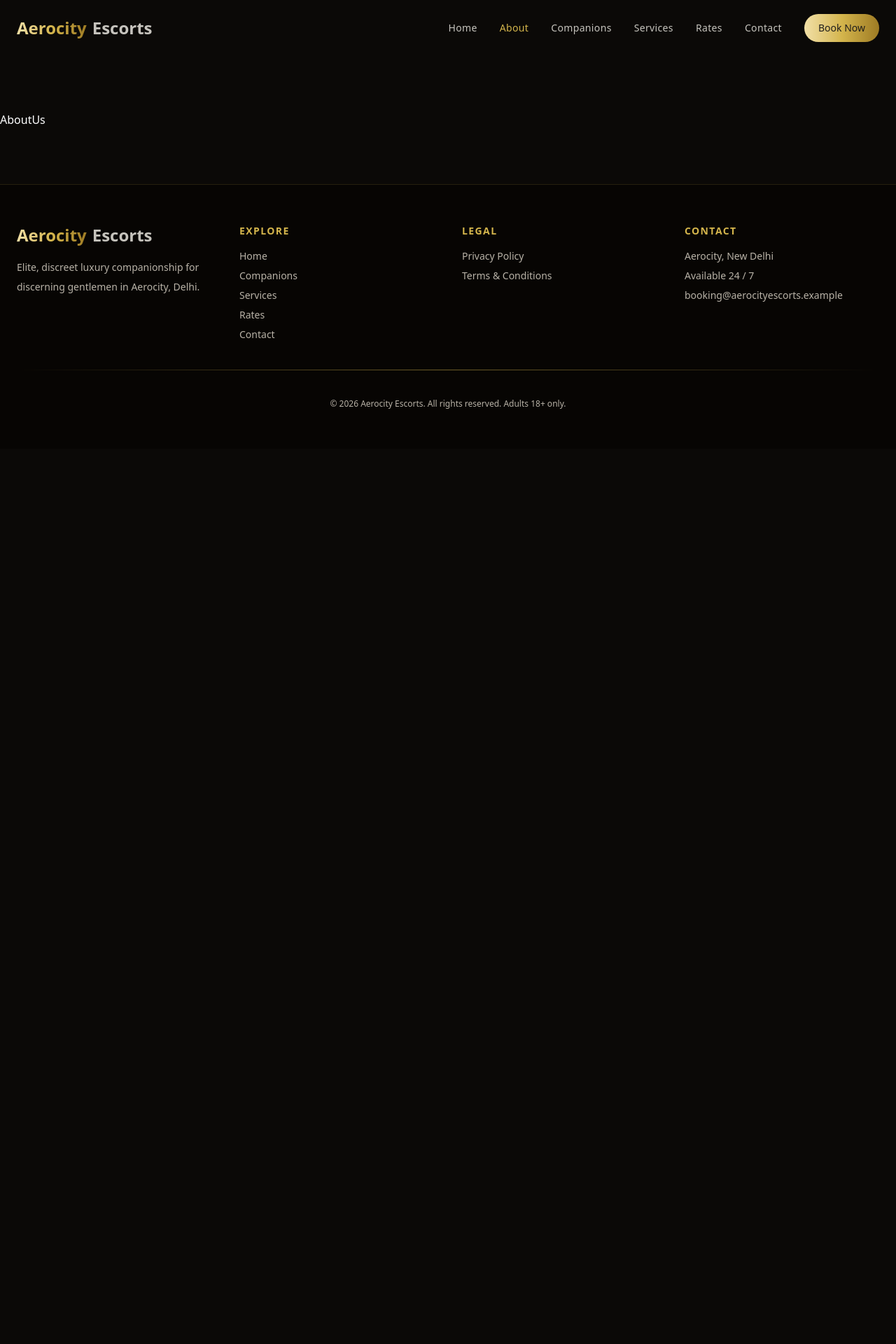
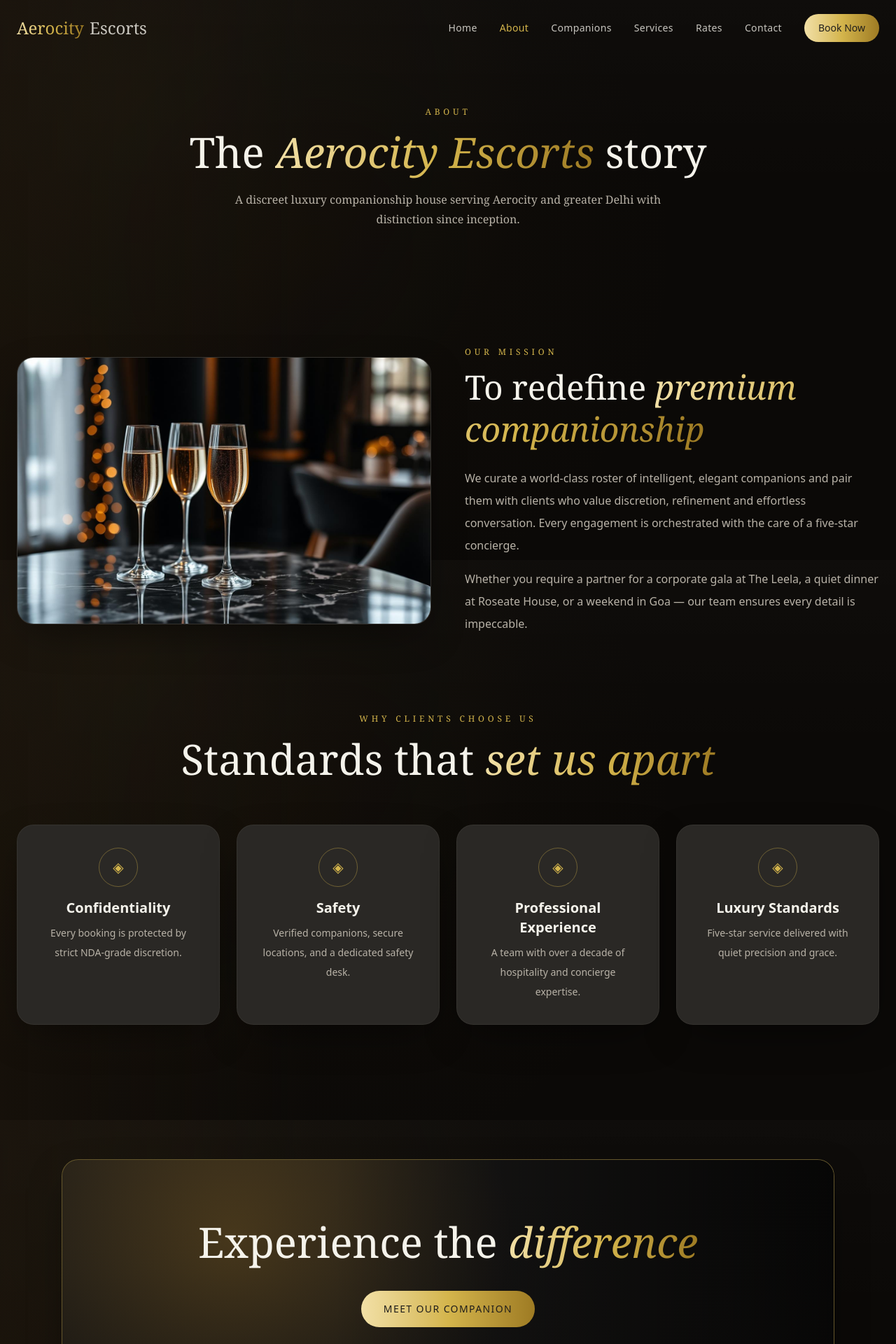
Before and after one commit to shekharsingh890/Agra-Escorts, a React (Vite) app: page /about-us in a window 1280 px wide. Shown: the top 1920 px of the page at 70% size. Before the commit the page ends 800 px from the top, so only its background shows below. Built offline with nearby package versions, Linux system fonts and the light colour scheme.

Commit message:
about page done

```diff
--- a/src/components/Footer.tsx
+++ b/src/components/Footer.tsx
@@ -14,15 +14,15 @@
       <div className="mx-auto max-w-7xl px-6 py-14">
         <div className="grid gap-10 md:grid-cols-3 lg:grid-cols-4">
           <div>
-            <NavLink to="/" className="flex items-center gap-2">
-              <span className="bg-linear-to-r from-[#f2e0a6] via-[#d4b54c] to-[#9e7b23] bg-clip-text text-2xl font-semibold text-transparent">Aerocity</span>
-              <span className="text-2xl font-semibold text-[#f5f3eb]/80">Escorts</span>
+            <NavLink to="/" className="flex items-center gap-2 font-serif">
+              <span className="bg-linear-to-r from-[#f2e0a6] via-[#d4b54c] to-[#9e7b23] bg-clip-text text-2xl font-normal text-transparent">Aerocity</span>
+              <span className="text-2xl font-normal text-[#f5f3eb]/80">Escorts</span>
             </NavLink>
             <p className="mt-4 text-sm leading-7 text-[#b8b2a7]">Elite, discreet luxury companionship for discerning gentlemen in Aerocity, Delhi.</p>
           </div>
 
           <div>
-            <h4 className="text-sm font-semibold uppercase tracking-widest text-[#d4b54c]">Explore</h4>
+            <h4 className="text-sm font-serif font-normal uppercase tracking-widest text-[#d4b54c]">Explore</h4>
             <div className="mt-4 flex flex-col gap-2 text-sm">
               {navItems.map((n) => (
                 <NavLink key={n.to} to={n.to} className="text-[#b8b2a7] transition-colors duration-300 hover:text-[#d4b54c]">
@@ -33,7 +33,7 @@
           </div>
 
           <div>
-            <h4 className="text-sm font-semibold uppercase tracking-widest text-[#d4b54c]">Legal</h4>
+            <h4 className="text-sm font-serif font-normal uppercase tracking-widest text-[#d4b54c]">Legal</h4>
             <div className="mt-4 flex flex-col gap-2 text-sm">
               <NavLink to="/privacy-policy" className="text-[#b8b2a7] transition-colors duration-300 hover:text-[#d4b54c]">
                 Privacy Policy
@@ -45,7 +45,7 @@
           </div>
 
           <div>
-            <h4 className="text-sm font-semibold uppercase tracking-widest text-[#d4b54c]">Contact</h4>
+            <h4 className="text-sm font-serif font-normal uppercase tracking-widest text-[#d4b54c]">Contact</h4>
             <div className="mt-4 flex flex-col gap-2 text-sm text-[#b8b2a7]">
               <span>Aerocity, New Delhi</span>
               <span>Available 24 / 7</span>
--- a/src/components/Header.tsx
+++ b/src/components/Header.tsx
@@ -25,9 +25,9 @@
   return (
     <div className={`fixed inset-x-0 top-0 z-50 transition-all duration-300 text-black/10 ${scrolled ? "bg-[#1f1d1b]/80 backdrop-blur-xl border-b border-[#514d45]/30 py-3" : "py-5"}`}>
       <div className="mx-auto flex max-w-7xl items-center justify-between px-6">
-        <NavLink to="/" className="flex items-center gap-2" onClick={() => setMenuOpen(false)}>
-          <span className="bg-linear-to-r from-[#f2e0a6] via-[#d4b54c] to-[#9e7b23] bg-clip-text text-2xl font-semibold text-transparent">Aerocity</span>
-          <span className="text-2xl font-semibold text-[#f5f3eb]/80">Escorts</span>
+        <NavLink to="/" className="flex font-serif items-center gap-2" onClick={() => setMenuOpen(false)}>
+          <span className="bg-linear-to-r from-[#f2e0a6] via-[#d4b54c] to-[#9e7b23] bg-clip-text text-2xl font-normal text-transparent">Aerocity</span>
+          <span className="text-2xl font-normal text-[#f5f3eb]/80">Escorts</span>
         </NavLink>
 
         <div className="hidden items-center gap-8 md:flex">
--- a/src/index.css
+++ b/src/index.css
@@ -9,6 +9,13 @@
 
   color: white;
   background-color: #0b0907;
+  background-image:
+    radial-gradient(circle at 15% 20%, rgba(61, 50, 27, 0.16), transparent 45%),
+    radial-gradient(circle at 35% 45%, rgba(71, 51, 19, 0.08), transparent 55%),
+    linear-gradient(90deg, rgba(30,22,12,.55) 0%, rgba(11,9,7,0) 35%),
+    linear-gradient(180deg, rgba(255,255,255,.015) 0%, transparent 35%);
+  background-repeat: no-repeat;
+  background-attachment: fixed;
 
   font-synthesis: none;
   text-rendering: optimizeLegibility;
--- a/src/pages/AboutUs.tsx
+++ b/src/pages/AboutUs.tsx
@@ -1,8 +1,96 @@
+import Heading from '../section/Heading'
+import About from '../assets/about.jpg'
+import { NavLink } from 'react-router-dom';
 
+const pillars = [
+  { t: "Confidentiality", d: "Every booking is protected by strict NDA-grade discretion." },
+  { t: "Safety", d: "Verified companions, secure locations, and a dedicated safety desk." },
+  { t: "Professional Experience", d: "A team with over a decade of hospitality and concierge expertise." },
+  { t: "Luxury Standards", d: "Five-star service delivered with quiet precision and grace." },
+];
 
 const AboutUs = () => {
   return (
-    <div>AboutUs</div>
+    <>
+      <section className="mx-auto max-w-7xl px-6 py-8 pt-38">
+        <Heading badge="About"
+          title={
+            <>
+              The{" "}
+              <span className="bg-linear-to-r from-[#f2e0a6] via-[#d4b54c] to-[#9e7b23] bg-clip-text italic text-transparent">
+                Aerocity Escorts
+              </span>{" "}
+              story
+            </>
+          } subtitle="A discreet luxury companionship house serving Aerocity and greater Delhi with distinction since inception."
+        />
+      </section>
+
+      <section className="mx-auto mt-20 grid max-w-7xl gap-12 px-6 md:grid-cols-2 md:items-center">
+        <div className="overflow-hidden rounded-3xl border border-[#514d45]/30 bg-[#2a2825] shadow-[0_20px_60px_-20px_rgba(0,0,0,0.6)]">
+          <img src={About} alt="Luxury ambiance" loading="lazy" width={1400} height={900} className="h-full w-full object-cover"/>
+        </div>
+
+        <div>
+          <p className="text-xs font-serif uppercase tracking-[0.4em] text-[#d4b54c]">Our Mission</p>
+          <h2 className="mt-3 text-3xl font-serif font-normal leading-tight text-[#f5f3eb] md:text-5xl">
+            To redefine{" "}
+            <span className="bg-linear-to-r from-[#f2e0a6] via-[#d4b54c] to-[#9e7b23] bg-clip-text italic text-transparent">
+              premium companionship
+            </span>
+          </h2>
+
+          <p className="mt-6 leading-8 text-[#b8b2a7]">We curate a world-class roster of intelligent, elegant companions and pair them with clients who value discretion, refinement and effortless conversation. Every engagement is orchestrated with the care of a five-star concierge.</p>
+          <p className="mt-4 leading-8 text-[#b8b2a7]">Whether you require a partner for a corporate gala at The Leela, a quiet dinner at Roseate House, or a weekend in Goa — our team ensures every detail is impeccable.</p>
+        </div>
+      </section>
+
+      <section className="mx-auto max-w-7xl px-6 py-20 md:py-28">
+        <Heading badge="Why Clients Choose Us"
+          title={
+            <>
+              Standards that{" "}
+              <span className="bg-linear-to-r from-[#f2e0a6] via-[#d4b54c] to-[#9e7b23] bg-clip-text italic text-transparent">
+                set us apart
+              </span>{" "}
+            </>
+          }
+          subtitle=''/>
+
+        <div className="grid gap-6 sm:grid-cols-2 lg:grid-cols-4">
+          {pillars.map((p) => (
+            <div key={p.t} className="rounded-3xl border border-[#514d45]/30 bg-[#2a2825] p-8 text-center shadow-[0_20px_60px_-20px_rgba(0,0,0,0.6)] backdrop-blur-sm transition-all duration-300 hover:-translate-y-2 hover:border-[#d4b54c]/40 hover:shadow-[0_20px_60px_-20px_rgba(212,181,76,0.2)]">
+              <div className="mx-auto mb-4 grid h-14 w-14 place-items-center rounded-full border border-[#d4b54c]/40 text-xl text-[#d4b54c]">
+                ◈
+              </div>
+              <h3 className="text-xl font-semibold text-[#f5f3eb]">{p.t}</h3>
+              <p className="mt-2 text-sm leading-7 text-[#b8b2a7]">{p.d}</p>
+            </div>
+          ))}
+        </div>
+      </section>
+
+      <section className="mx-auto max-w-6xl px-6 py-20">
+        <div className="relative overflow-hidden rounded-3xl border border-[#d4b54c]/40 bg-[#191817] px-8 py-20 shadow-[0_20px_60px_-20px_rgba(0,0,0,0.6)] backdrop-blur-sm">
+          <div className="absolute inset-0 bg-[radial-gradient(circle_at_22%_35%,rgba(180,130,40,0.32),transparent_45%)]" />
+          <div className="absolute inset-0 bg-[linear-gradient(to_right,transparent_35%,rgba(0,0,0,.45)_70%,rgba(0,0,0,.75)_100%)]" />
+          <div className="absolute inset-0 bg-linear-to-b from-transparent via-[#0d0c0b]/10 to-[#0d0c0b]/30" />
+
+          <div className="relative text-center">
+            <h2 className="font-serif text-4xl font-normal leading-tight text-[#f5f3eb] md:text-6xl">
+              Experience the{" "}
+              <span className="bg-linear-to-r from-[#f2e0a6] via-[#d4b54c] to-[#9e7b23] bg-clip-text italic text-transparent">difference</span>{" "}
+            </h2>
+
+            <div className="mt-8 flex flex-wrap justify-center gap-4">
+              <NavLink to="/companions" className="rounded-full bg-linear-to-r from-[#f2e0a6] via-[#d4b54c] to-[#9e7b23] px-8 py-4 text-sm font-medium uppercase tracking-widest text-[#1f1d1b] transition-all duration-300 hover:scale-105 hover:shadow-[0_10px_30px_rgba(212,181,76,0.35)]">
+                Meet Our Companion
+              </NavLink>
+            </div>
+          </div>
+        </div>
+      </section>
+    </>
   )
 }
 
--- a/src/section/Heading.tsx
+++ b/src/section/Heading.tsx
@@ -8,9 +8,9 @@
 
 const Heading: React.FC<HeadingProps> = ({ badge, title, subtitle }) => {
   return (
-    <div className="mb-14 text-center">
+    <div className="mb-14 text-center font-serif">
       <p className="mb-3 text-xs uppercase tracking-[0.4em] text-[#d4b54c]">{badge}</p>
-      <h2 className="text-6xl! font-normal leading-tight text-[#f5f3eb] md:text-5xl lg:text-6xl">{title}</h2>
+      <h2 className="text-4xl! font-normal leading-tight text-[#f5f3eb] md:text-5xl! lg:text-6xl!">{title}</h2>
       <p className="mx-auto mt-4 max-w-2xl text-base leading-7 text-[#b8b2a7]">{subtitle}</p>
     </div>
   )
```
Also changed, not shown: src/pages/Hero.tsx (+9 -9 lines).
